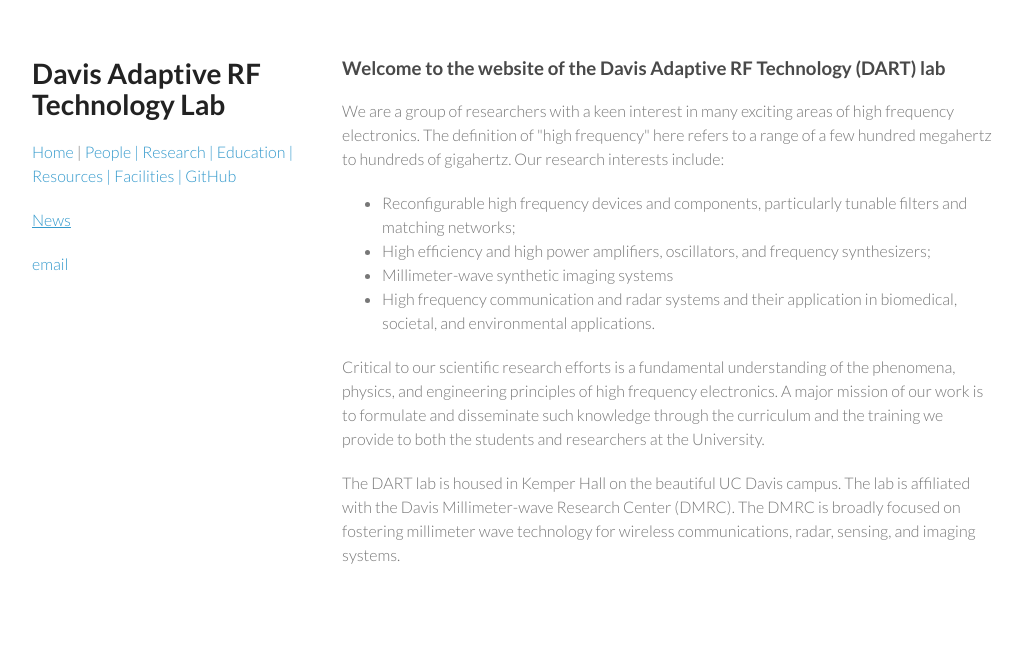
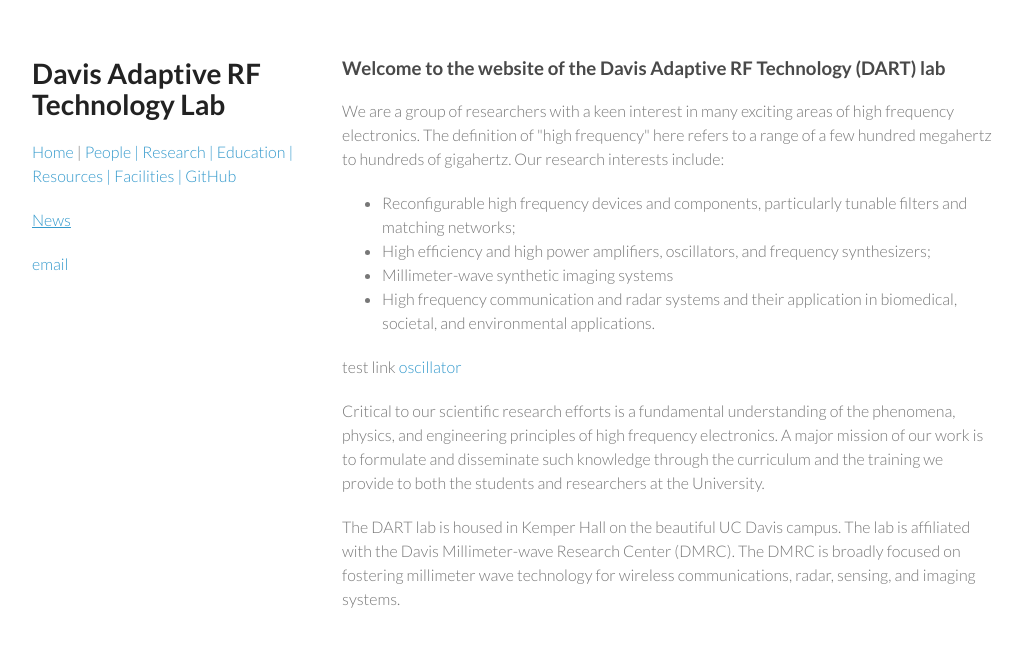
Before and after one commit to ucdart/ucdart.github.io, a Jekyll site: the page built from index.html, in a window 1280 px wide. Shown: the top 647 px of the page, without its empty margins (128-1149 px from the left). Built offline with Jekyll 4.4.1, drawn with Linux system fonts in a browser that asks for light colours.

Commit message:
Update index.html

```diff
--- a/index.html
+++ b/index.html
@@ -14,7 +14,7 @@
 			<li>High frequency communication and radar systems and their application in biomedical, societal, and environmental applications. </li>
              </ul>
         </p>
-
+	<p>test link <a href="/oscillator.md">oscillator</a></p>
 	<p>Critical to our scientific research efforts is a fundamental understanding of the phenomena, physics, and engineering principles of high frequency electronics. A major mission of our work is to formulate and disseminate such knowledge through the curriculum and the training we provide to both the students and researchers at the University. </p>
 
 	<!--
```
